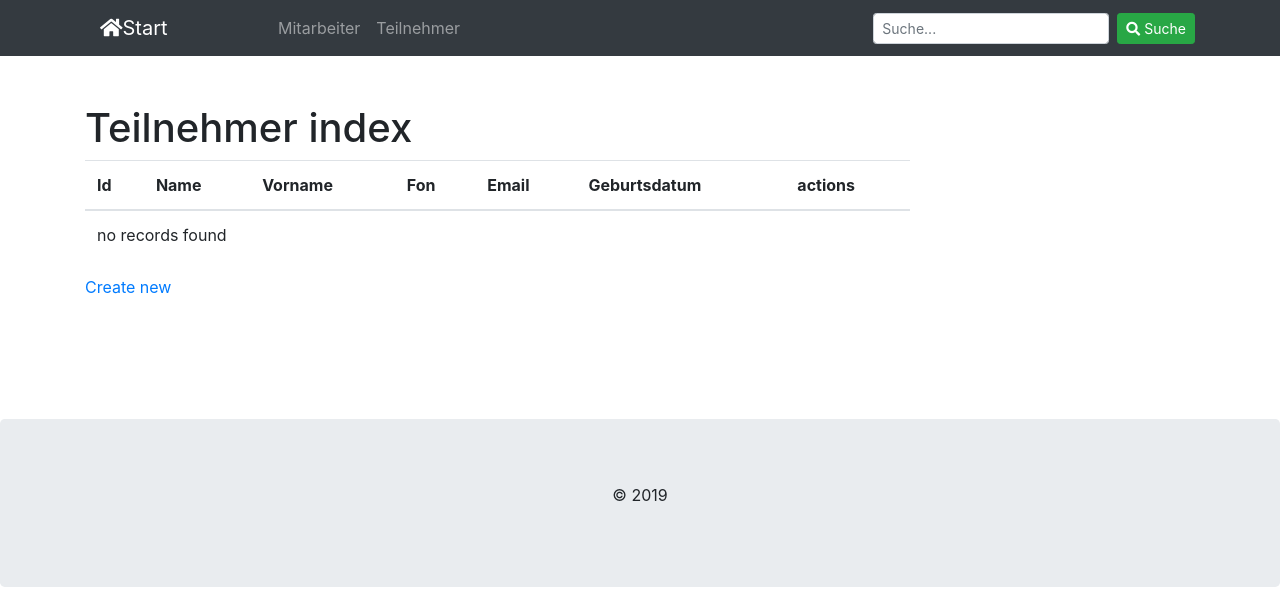
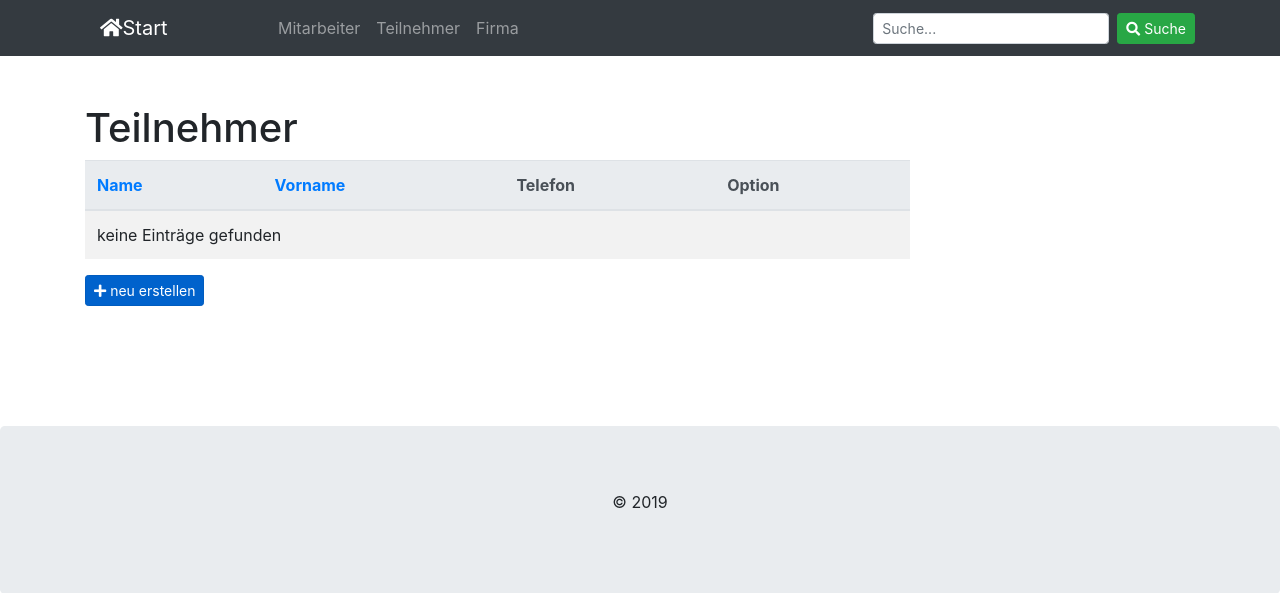
Before and after one commit to ChrHBo/tnvz, a Symfony app: template templates/teilnehmer/index.html.twig in a window 1280 px wide. Shown: the top 593 px of the page. Run offline with Twig, Linux system fonts and the light colour scheme; the template is opened without the code that fills it, so the values that code supplies are empty; some libraries are stand-ins or nearby versions.

Commit message:
pagination

```diff
--- a/src/Repository/TeilnehmerRepository.php
+++ b/src/Repository/TeilnehmerRepository.php
@@ -35,6 +35,12 @@ class TeilnehmerRepository extends ServiceEntityRepository
         ;
     }
     */
+    /**
+     * Search query.
+     *
+     * @param  string                       $term
+     * @return Response          Response instance
+     */
 
     public function findAllWithSearch(?string $term)
     {
--- a/templates/base.html.twig
+++ b/templates/base.html.twig
@@ -29,6 +29,9 @@
                         </li>
                         <li class="nav-item">
                             <a class="nav-link" href="{{ path('teilnehmer_index') }}">Teilnehmer</a>
+                        </li>
+                        <li class="nav-item">
+                            <a class="nav-link" href="{{ path('firma_index') }}">Firma</a>
                         </li>
                     </ul>
                     <form id="search-form" class="form-inline" role="search" method="get" action="{{ path('teilnehmer_search') }}">
--- a/templates/teilnehmer/index.html.twig
+++ b/templates/teilnehmer/index.html.twig
@@ -1,43 +1,41 @@
 {% extends 'base.html.twig' %}
 
-{% block title %}Teilnehmer index{% endblock %}
+{% block title %}Teilnehmer{% endblock %}
 
 {% block body %}
-    <h1>Teilnehmer index</h1>
+    <h1>{{ pagination.getTotalItemCount }} Teilnehmer</h1>
 
-    <table class="table">
-        <thead>
+    <table class="table table-hover table-striped">
+        <thead class="thead-light">
             <tr>
-                <th>Id</th>
-                <th>Name</th>
-                <th>Vorname</th>
-                <th>Fon</th>
-                <th>Email</th>
-                <th>Geburtsdatum</th>
-                <th>actions</th>
+                <th>{{ knp_pagination_sortable(pagination, 'Name', 'name', {}, { 'direction': ('' == pagination.direction or 'asc' == pagination.direction) ? 'desc' : 'asc'} ) }} </th>
+                <th>{{ knp_pagination_sortable(pagination, 'Vorname', 'vorname' , {}, { 'direction': ('' == pagination.direction or 'asc' == pagination.direction) ? 'desc' : 'asc'}) }} </th>
+                <th>Telefon</th>
+                <th>Option</th>
             </tr>
         </thead>
         <tbody>
-        {% for teilnehmer in teilnehmers %}
+        {% for teilnehmer in pagination %}
             <tr>
-                <td>{{ teilnehmer.id }}</td>
                 <td>{{ teilnehmer.name }}</td>
                 <td>{{ teilnehmer.vorname }}</td>
                 <td>{{ teilnehmer.fon }}</td>
-                <td>{{ teilnehmer.email }}</td>
-                <td>{{ teilnehmer.geburtsdatum ? teilnehmer.geburtsdatum|date('Y-m-d') : '' }}</td>
+                {# <td>{{ teilnehmer.geburtsdatum ? teilnehmer.geburtsdatum|date('Y-m-d') : '' }}</td> #}
                 <td>
-                    <a href="{{ path('teilnehmer_show', {'id': teilnehmer.id}) }}">show</a>
-                    <a href="{{ path('teilnehmer_edit', {'id': teilnehmer.id}) }}">edit</a>
+                    <a href="{{ path('teilnehmer_show', {'id': teilnehmer.id}) }}" class="btn btn-secondary btn-sm active" role="button"><i class="fa fa-eye"></i> anzeigen</a>
+                    <a href="{{ path('teilnehmer_edit', {'id': teilnehmer.id}) }}" class="btn btn-secondary btn-sm active" role="button"><i class="fa fa-edit"></i> ändern</a>
                 </td>
             </tr>
         {% else %}
             <tr>
-                <td colspan="7">no records found</td>
+                <td colspan="4">keine Einträge gefunden</td>
             </tr>
         {% endfor %}
         </tbody>
     </table>
+    <div class="pagination pagination-md justify-content-center">
+        {{ knp_pagination_render(pagination) }}
+    </div>
 
-    <a href="{{ path('teilnehmer_new') }}">Create new</a>
+     <a href="{{ path('teilnehmer_new') }}" class="btn btn-primary btn-sm active" role="button"><i class="fa fa-plus"></i> neu erstellen</a>
 {% endblock %}
```
Also changed, not shown: src/Controller/TeilnehmerController.php (+14 -4 lines).
